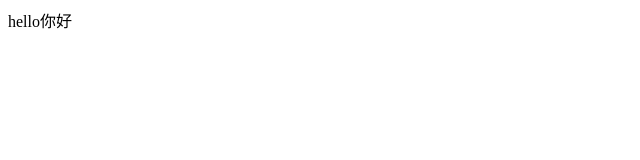
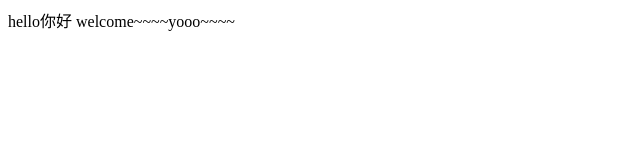
Before and after one commit to umachang/umachang.github.io, a plain HTML site: page index.html in a window 1280 px wide. Shown: the whole page, without its empty margins (0-640 px from the left). Drawn offline with Linux system fonts and the light colour scheme.

Commit message:
refactor

```diff
--- a/index.html
+++ b/index.html
@@ -8,5 +8,6 @@
 </head>
 <body>
     hello你好
+    welcome~~~~yooo~~~~
 </body>
 </html>
```
